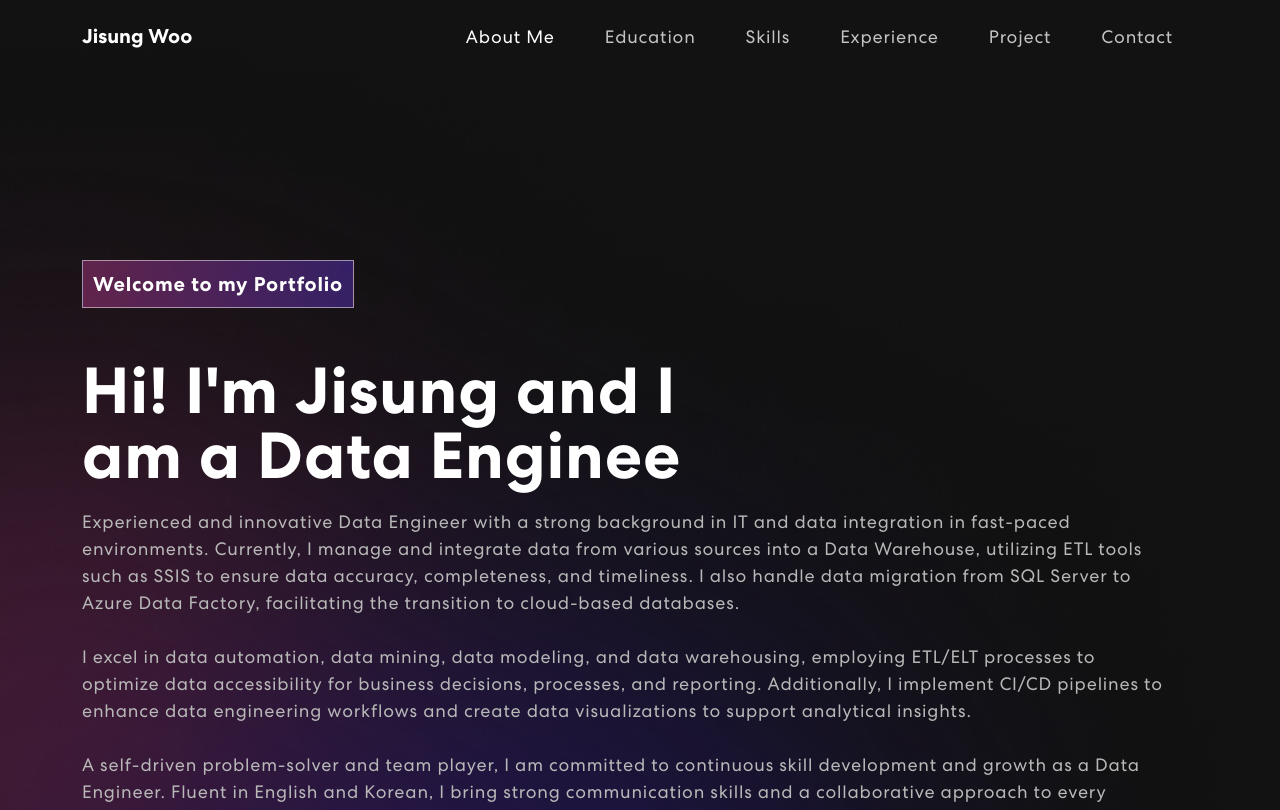
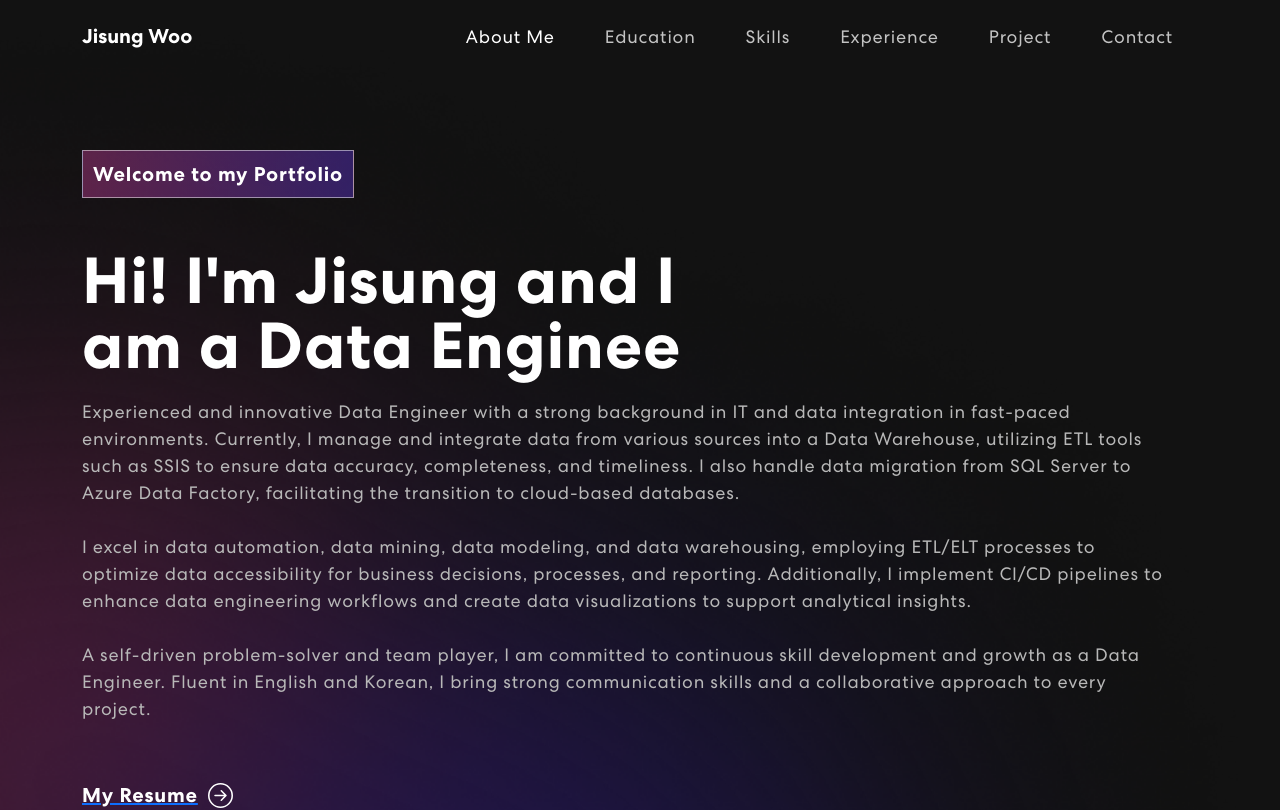
Before and after one commit to JisungWoo/jisung_website, a React (Create React App) app: page / in a window 1280 px wide. Shown: the top 810 px of the page. Built offline with nearby package versions, Linux system fonts and the light colour scheme.

Commit message:
changed the chrome tab display title

```diff
--- a/public/index.html
+++ b/public/index.html
@@ -24,7 +24,7 @@
       work correctly both with client-side routing and a non-root public URL.
       Learn how to configure a non-root public URL by running `npm run build`.
     -->
-    <title>React App</title>
+    <title>Jisung's Website</title>
   </head>
   <body>
     <noscript>You need to enable JavaScript to run this app.</noscript>
--- a/src/App.css
+++ b/src/App.css
@@ -241,7 +241,7 @@ nav.navbar .navbar-toggler[aria-expanded="true"] .navbar-toggler-icon {
 
 .banner {
   margin-top: 0;
-  padding: 260px 0 100px 0;
+  padding: 150px 0 100px 0;
   background-image:  url('./assets/img/color-sharp.png');
   background-position: center top, bottom left, bottom right; /* Adjust positions as needed */
   background-size: cover, contain, contain; /* Adjust sizes as needed */
--- a/src/App.js
+++ b/src/App.js
@@ -1,4 +1,4 @@
-import logo from './logo.svg';
+
 import './App.css';
 import 'bootstrap/dist/css/bootstrap.min.css';
 import { NavBar } from "./components/NavBar";
```
